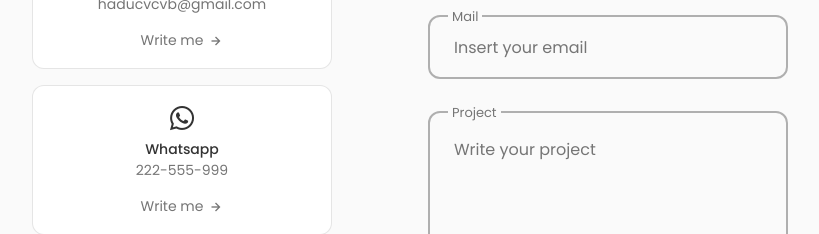
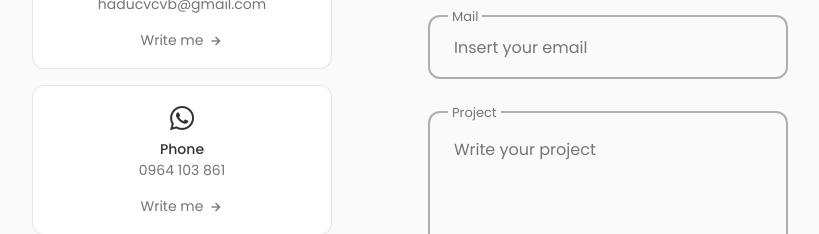
Before and after one commit to haduc25/Jupyter-Notebook, a React (Create React App) app in the folder Projects/website_about_me/about_me/: page / in a window 1280 px wide. Shown: the part 5440-5674 px from the top of the page, without its empty margins (230-1049 px from the left). Built offline with nearby package versions, Linux system fonts and the light colour scheme.

Commit message:
about_me-handle Contact

```diff
--- a/Projects/website_about_me/about_me/src/components/contact/Contact.jsx
+++ b/Projects/website_about_me/about_me/src/components/contact/Contact.jsx
@@ -73,13 +73,10 @@ const Contact = () => {
                         <div className="contact__card">
                             <i className="bx bxl-whatsapp contact__card-icon"></i>
 
-                            <h3 className="contact__card-title">Whatsapp</h3>
-                            <span className="contact__card-data">222-555-999</span>
+                            <h3 className="contact__card-title">Phone</h3>
+                            <span className="contact__card-data">0964 103 861</span>
 
-                            <a
-                                href="https://api.whatsapp.com/send?phone=62214408789&text=Hello, more information!"
-                                className="contact__button"
-                            >
+                            <a href="tel:+84964103861" className="contact__button">
                                 Write me <i className="bx bx-right-arrow-alt contact__button-icon"></i>
                             </a>
                         </div>
```
